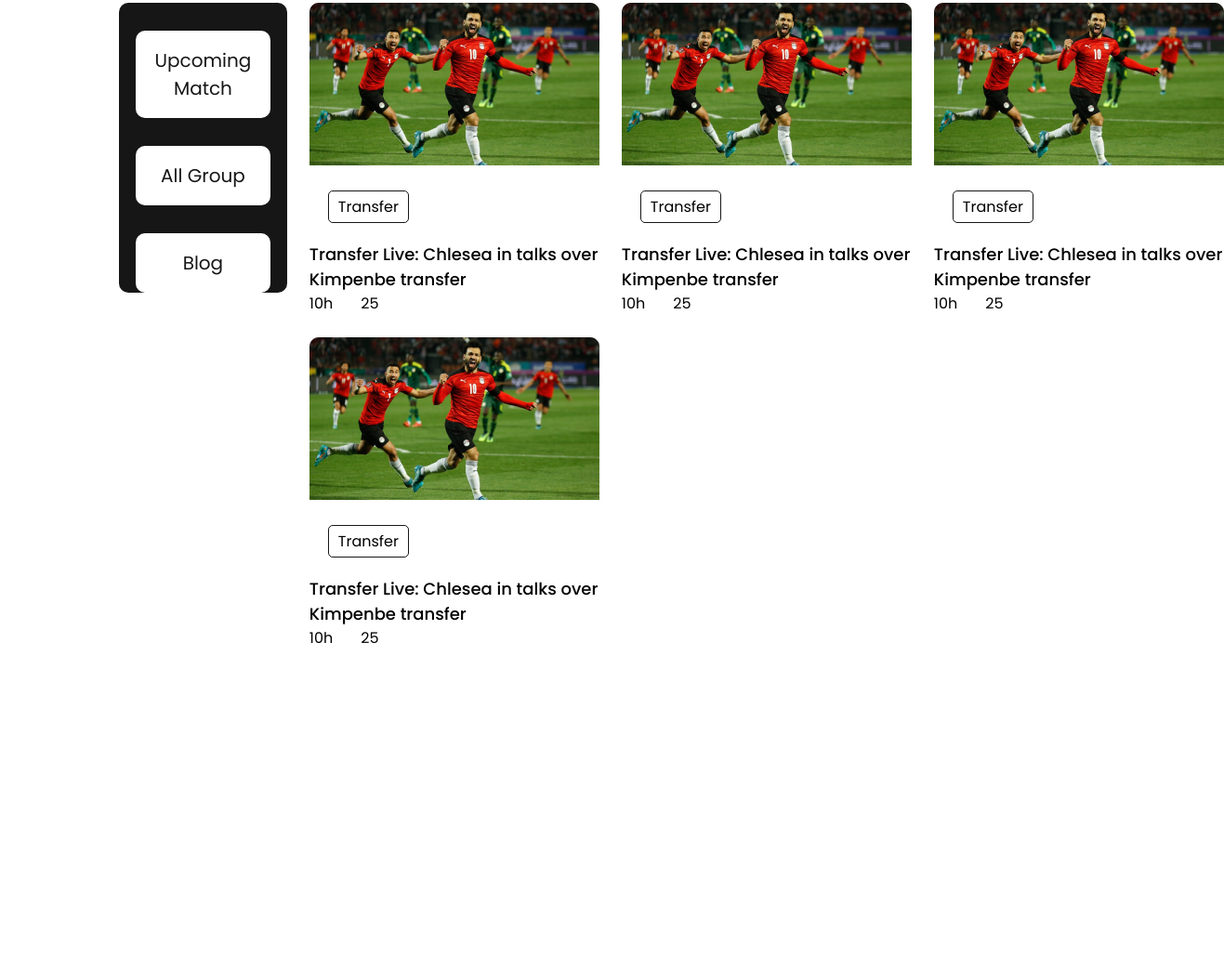
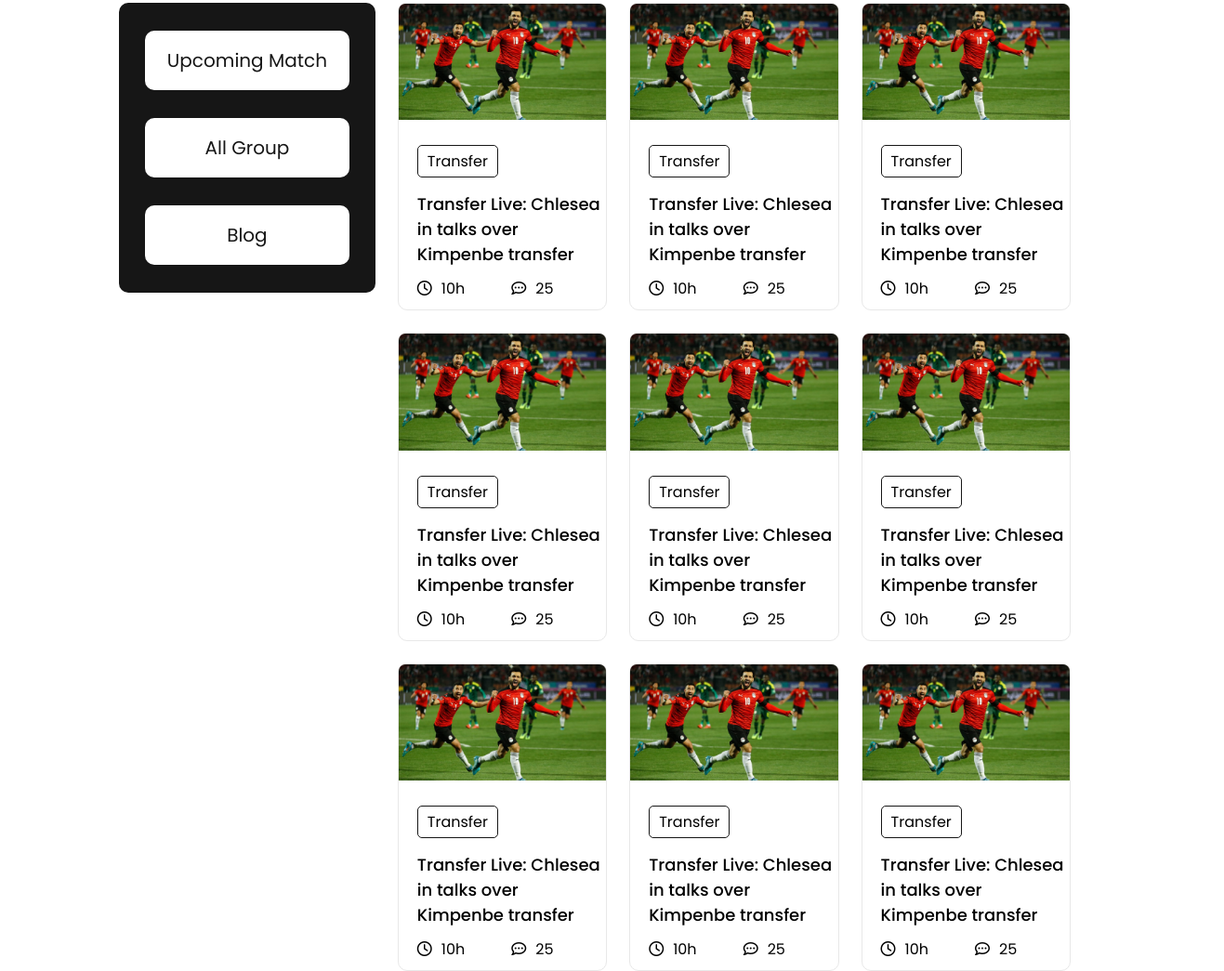
Before and after one commit to ajfahim/world-cup, a plain HTML site: page index.html in a window 1280 px wide. Shown: the part 823-1868 px from the top of the page at 93% size, 1317 px wide, since content can reach past the window. Before the commit the page ends 1522 px from the top, so only its background shows below. Drawn offline with Linux system fonts and the light colour scheme.

Commit message:
middle section modified

```diff
--- a/index.html
+++ b/index.html
@@ -63,8 +63,8 @@
             <h3>Transfer Live: Chlesea in talks over Kimpenbe transfer</h3>
           </div>
           <div class="info">
-            <div class="duration">10h</div>
-            <div class="comment">25</div>
+            <div class="duration"><span><i class="fa-regular fa-clock icons"></i></span>10h</div>
+            <div class="comment"> <i class="fa-regular fa-comment-dots icons"></i>25</div>
           </div>
          </div>
          <div class="card">
@@ -76,8 +76,8 @@
             <h3>Transfer Live: Chlesea in talks over Kimpenbe transfer</h3>
           </div>
           <div class="info">
-            <div class="duration">10h</div>
-            <div class="comment">25</div>
+            <div class="duration"><span><i class="fa-regular fa-clock icons"></i></span>10h</div>
+            <div class="comment"> <i class="fa-regular fa-comment-dots icons"></i>25</div>
           </div>
          </div>
          <div class="card">
@@ -89,8 +89,8 @@
             <h3>Transfer Live: Chlesea in talks over Kimpenbe transfer</h3>
           </div>
           <div class="info">
-            <div class="duration">10h</div>
-            <div class="comment">25</div>
+            <div class="duration"><span><i class="fa-regular fa-clock icons"></i></span>10h</div>
+            <div class="comment"> <i class="fa-regular fa-comment-dots icons"></i>25</div>
           </div>
          </div>
          <div class="card">
@@ -102,10 +102,77 @@
             <h3>Transfer Live: Chlesea in talks over Kimpenbe transfer</h3>
           </div>
           <div class="info">
-            <div class="duration">10h</div>
-            <div class="comment">25</div>
+            <div class="duration"><span><i class="fa-regular fa-clock icons"></i></span>10h</div>
+            <div class="comment"> <i class="fa-regular fa-comment-dots icons"></i>25</div>
           </div>
          </div>
+         <div class="card">
+          <div class="banner">
+            <img src="assets/Blog Image.png" alt="">
+          </div>
+          <div class="tag">Transfer</div>
+          <div class="title">
+            <h3>Transfer Live: Chlesea in talks over Kimpenbe transfer</h3>
+          </div>
+          <div class="info">
+            <div class="duration"><span><i class="fa-regular fa-clock icons"></i></span>10h</div>
+            <div class="comment"> <i class="fa-regular fa-comment-dots icons"></i>25</div>
+          </div>
+         </div>
+         <div class="card">
+          <div class="banner">
+            <img src="assets/Blog Image.png" alt="">
+          </div>
+          <div class="tag">Transfer</div>
+          <div class="title">
+            <h3>Transfer Live: Chlesea in talks over Kimpenbe transfer</h3>
+          </div>
+          <div class="info">
+            <div class="duration"><span><i class="fa-regular fa-clock icons"></i></span>10h</div>
+            <div class="comment"> <i class="fa-regular fa-comment-dots icons"></i>25</div>
+          </div>
+         </div>
+         <div class="card">
+          <div class="banner">
+            <img src="assets/Blog Image.png" alt="">
+          </div>
+          <div class="tag">Transfer</div>
+          <div class="title">
+            <h3>Transfer Live: Chlesea in talks over Kimpenbe transfer</h3>
+          </div>
+          <div class="info">
+            <div class="duration"><span><i class="fa-regular fa-clock icons"></i></span>10h</div>
+            <div class="comment"> <i class="fa-regular fa-comment-dots icons"></i>25</div>
+          </div>
+         </div>
+         <div class="card">
+          <div class="banner">
+            <img src="assets/Blog Image.png" alt="">
+          </div>
+          <div class="tag">Transfer</div>
+          <div class="title">
+            <h3>Transfer Live: Chlesea in talks over Kimpenbe transfer</h3>
+          </div>
+          <div class="info">
+            <div class="duration"><span><i class="fa-regular fa-clock icons"></i></span>10h</div>
+            <div class="comment"> <i class="fa-regular fa-comment-dots icons"></i>25</div>
+          </div>
+         </div>
+         <div class="card">
+          <div class="banner">
+            <img src="assets/Blog Image.png" alt="">
+          </div>
+          <div class="tag">Transfer</div>
+          <div class="title">
+            <h3>Transfer Live: Chlesea in talks over Kimpenbe transfer</h3>
+          </div>
+          <div class="info">
+            <div class="duration"><span><i class="fa-regular fa-clock icons"></i></span>10h</div>
+            <div class="comment"> <i class="fa-regular fa-comment-dots icons"></i>25</div>
+          </div>
+         </div>
+
+
         </div>
       </section>
       <!-- middle section end  -->
--- a/styles/style.css
+++ b/styles/style.css
@@ -91,6 +91,13 @@ main {
   gap: 24px;
   grid-template-columns: repeat(3, 1fr);
 }
+.card {
+  border: 1px solid #e8e8e8;
+  border-radius: 10px;
+}
+.card img {
+  width: 100%;
+}
 .banner {
   width: 100%;
 }
@@ -100,13 +107,18 @@ main {
   border-radius: 5px;
   display: inline-block;
   padding: 4px 10px;
-  margin: 20px;
+  margin: 20px 0 0 20px;
 }
 .title h3 {
   font-size: 18px;
   font-weight: 500;
+  margin: 15px 0 0 20px;
 }
 .info {
   display: flex;
   column-gap: 30px;
 }
+.icons {
+  padding-right: 10px;
+  margin: 15px 0 15px 20px;
+}
```
